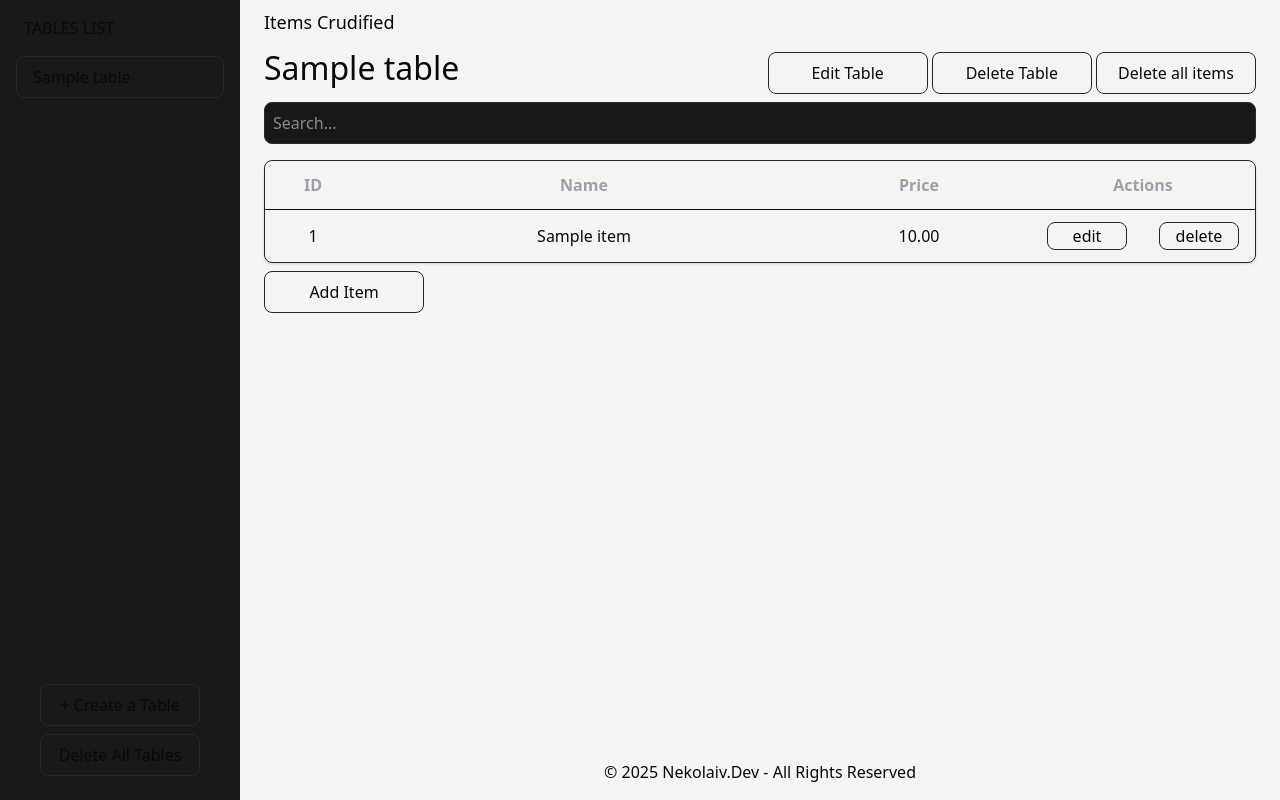
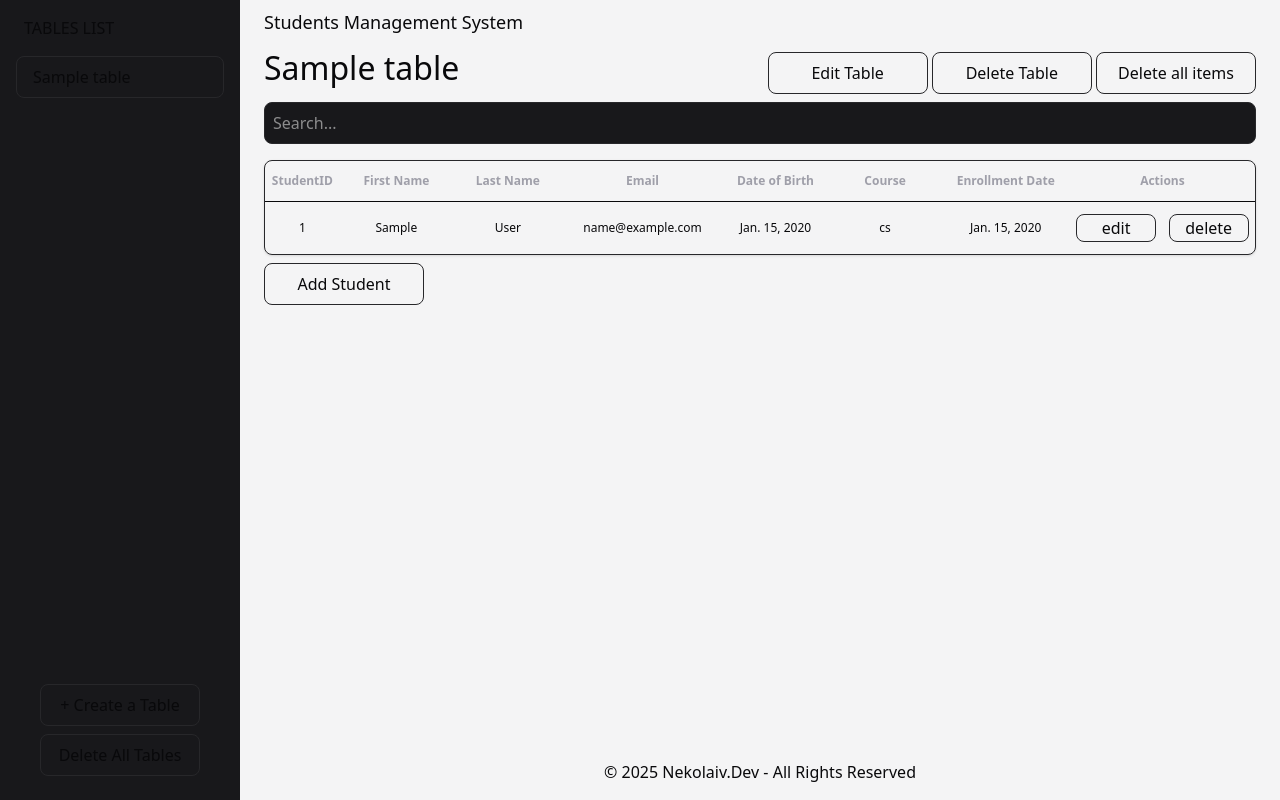
Before and after one commit to nekolaiv/student_management, a Django app: page /?table_id=1 in a window 1280 px wide. Run offline with Django 5.2, Linux system fonts and the light colour scheme; tables that the repository leaves empty hold one stand-in row (values such as "Sample post").

Commit message:
update: refactor all required changes

```diff
--- a/manager/admin.py
+++ b/manager/admin.py
@@ -1,8 +1,8 @@
 from django.contrib import admin
-from .models import Table, Item
+from .models import Table, Student
 
 # Register your models here.
 
 
 admin.site.register(Table)
-admin.site.register(Item)
+admin.site.register(Student)
--- a/manager/templates/base.html
+++ b/manager/templates/base.html
@@ -8,8 +8,6 @@
         <link rel="stylesheet" href="{% static 'css/styles.css' %}" />
         <script src="{% static 'js/tailwind.js' %}"></script>
         <script src="{% static 'js/jquery-3.7.1.min.js' %}"></script>
-        <!-- <script src="https://unpkg.com/@tailwindcss/browser@4"></script> -->
-        <!-- <script src="https://code.jquery.com/jquery-3.7.1.min.js"></script> -->
         <script>
             tailwind.config = {
                 darkMode: "class",
@@ -71,7 +69,7 @@
                     <ul class="flex items-center justify-start">
                         <li>
                             <a href="/" class="text-lg"
-                                ><h1>Items Crudified</h1></a
+                                ><h1>Students Management System</h1></a
                             >
                         </li>
                     </ul>
--- a/manager/templates/confirm_truncate.html
+++ b/manager/templates/confirm_truncate.html
@@ -10,13 +10,13 @@
     </p>
 
     <form method="post" class="mt-4 text-center">
-        {% csrf_token %} {% if object_type == "items"%}
+        {% csrf_token %} {% if object_type == "students"%}
         <button
             type="submit"
-            name="items"
+            name="students"
             class="w-40 cursor-pointer rounded-lg border border-zinc-800 bg-zinc-100 py-2 text-white hover:bg-zinc-900 dark:bg-zinc-950"
         >
-            Yes, Delete Items
+            Yes, Delete Students
         </button>
         {% else %}
         <button
--- a/manager/templates/table_view.html
+++ b/manager/templates/table_view.html
@@ -23,7 +23,7 @@
                 </button></a
             >
             <a
-                href="{% url 'truncate_items' table_id=selected_table.id %}"
+                href="{% url 'truncate_students' table_id=selected_table.id %}"
                 class="mt-2 w-fit"
                 ><button
                     class="w-40 cursor-pointer rounded-lg border border-zinc-800 p-2 text-center transition duration-300 hover:bg-zinc-900"
@@ -47,22 +47,42 @@
             <thead class="text-zinc-400">
                 <tr>
                     <th
-                        class="w-24 rounded-lg py-3 transition duration-300 hover:bg-zinc-900"
+                        class="w-24 text-xs rounded-lg py-3 transition duration-300 hover:bg-zinc-900"
                     >
-                        ID
+                        StudentID
                     </th>
                     <th
-                        class="flex-1 rounded-lg py-3 transition duration-300 hover:bg-zinc-900"
+                        class="w-56 text-xs rounded-lg py-3 transition duration-300 hover:bg-zinc-900"
                     >
-                        Name
+                        First Name
                     </th>
                     <th
-                        class="w-56 rounded-lg py-3 transition duration-300 hover:bg-zinc-900"
+                        class="w-56 text-xs rounded-lg py-3 transition duration-300 hover:bg-zinc-900"
                     >
-                        Price
+                        Last Name
                     </th>
                     <th
-                        class="w-12 rounded-lg py-3 transition duration-300 hover:bg-zinc-900"
+                        class="w-56 text-xs rounded-lg py-3 transition duration-300 hover:bg-zinc-900"
+                    >
+                        Email
+                    </th>
+                    <th
+                        class="w-56 text-xs rounded-lg py-3 transition duration-300 hover:bg-zinc-900"
+                    >
+                        Date of Birth
+                    </th>
+                    <th
+                        class="w-56 text-xs rounded-lg py-3 transition duration-300 hover:bg-zinc-900"
+                    >
+                        Course
+                    </th>
+                    <th
+                        class="w-56 text-xs rounded-lg py-3 transition duration-300 hover:bg-zinc-900"
+                    >
+                        Enrollment Date
+                    </th>
+                    <th
+                        class="w-56 text-xs rounded-lg py-3 transition duration-300 hover:bg-zinc-900"
                         colspan="2"
                     >
                         Actions
@@ -70,26 +90,46 @@
                 </tr>
             </thead>
             <tbody id="items-table">
-                {% for i in items %}
+                {% for s in students %}
                 <tr class="border-t text-center dark:border-zinc-800">
                     <td
-                        class="rounded-lg py-3 transition duration-300 hover:bg-zinc-900"
+                        class="text-xs rounded-lg py-3 transition duration-300 hover:bg-zinc-900"
                     >
-                        {{ i.id }}
+                        {{ s.student_id }}
                     </td>
                     <td
-                        class="rounded-lg py-3 transition duration-300 hover:bg-zinc-900"
+                        class="text-xs rounded-lg py-3 transition duration-300 hover:bg-zinc-900"
                     >
-                        {{ i.name }}
+                        {{ s.first_name }}
                     </td>
                     <td
-                        class="rounded-lg py-3 transition duration-300 hover:bg-zinc-900"
+                        class="text-xs rounded-lg py-3 transition duration-300 hover:bg-zinc-900"
                     >
-                        {{ i.price }}
+                        {{ s.last_name }}
+                    </td>
+                    <td
+                        class="text-xs rounded-lg py-3 transition duration-300 hover:bg-zinc-900"
+                    >
+                        {{ s.email }}
+                    </td>
+                    <td
+                        class="text-xs rounded-lg py-3 transition duration-300 hover:bg-zinc-900"
+                    >
+                        {{ s.date_of_birth }}
+                    </td>
+                    <td
+                        class="text-xs rounded-lg py-3 transition duration-300 hover:bg-zinc-900"
+                    >
+                        {{ s.course }}
+                    </td>
+                    <td
+                        class="text-xs rounded-lg py-3 transition duration-300 hover:bg-zinc-900"
+                    >
+                        {{ s.enrollment_date }}
                     </td>
                     <td class="w-28 py-3">
                         <a
-                            href="tables/{{ selected_table.id }}/items/{{ i.id }}/edit/"
+                            href="tables/{{ selected_table.id }}/students/{{ s.student_id }}/edit/"
                         >
                             <button
                                 class="w-20 cursor-pointer rounded-lg border border-zinc-800 p-px transition duration-300 hover:bg-zinc-900"
@@ -100,7 +140,7 @@
                     </td>
                     <td class="w-28 py-3">
                         <a
-                            href="tables/{{ selected_table.id }}/items/{{ i.id }}/delete/"
+                            href="tables/{{ selected_table.id }}/students/{{ s.student_id }}/delete/"
                         >
                             <button
                                 class="w-20 cursor-pointer rounded-lg border border-zinc-800 p-px transition duration-300 hover:bg-zinc-900"
@@ -112,7 +152,7 @@
                 </tr>
                 {% empty %}
                 <tr id="no-results">
-                    <td colspan="5" class="py-3 text-center text-zinc-400">
+                    <td colspan="9" class="py-3 text-center text-zinc-400">
                         No results found
                     </td>
                 </tr>
@@ -120,11 +160,11 @@
             </tbody>
         </table>
     </div>
-    <a href="tables/{{ selected_table.id }}/items/add/" class="mt-2 w-fit"
+    <a href="tables/{{ selected_table.id }}/students/add/" class="mt-2 w-fit"
         ><button
             class="w-40 cursor-pointer rounded-lg border border-zinc-800 p-2 text-center transition duration-300 hover:bg-zinc-900"
         >
-            Add Item
+            Add Student
         </button></a
     >
     {% else %}
--- a/manager/urls.py
+++ b/manager/urls.py
@@ -1,10 +1,10 @@
 from django.urls import path
 from .views import (
-    TableAndItemView, TableCreateView, ItemCreateView, ItemUpdateView, ItemDeleteView, TableDeleteView, TableUpdateView, TruncateItemsView, TruncateTablesView
+    TableAndStudentView, TableCreateView, StudentCreateView, StudentUpdateView, StudentDeleteView, TableDeleteView, TableUpdateView, TruncateStudentsView, TruncateTablesView
 )
 
 urlpatterns = [
-    path("", TableAndItemView.as_view(), name="table_view"),
+    path("", TableAndStudentView.as_view(), name="table_view"),
 
     # Table URLs
     path("tables/new/", TableCreateView.as_view(), name="table_create"),
@@ -13,17 +13,17 @@ urlpatterns = [
     path("tables/<int:pk>/table/delete/",
          TableDeleteView.as_view(), name="table_delete"),
 
-    # Item URLs (within a specific table)
-    path("tables/<int:table_id>/items/add/",
-         ItemCreateView.as_view(), name="item_create"),
-    path("tables/<int:table_id>/items/<int:pk>/edit/",
-         ItemUpdateView.as_view(), name="item_update"),
-    path("tables/<int:table_id>/items/<int:pk>/delete/",
-         ItemDeleteView.as_view(), name="item_delete"),
+    # Student URLs (within a specific table)
+    path("tables/<int:table_id>/students/add/",
+         StudentCreateView.as_view(), name="student_create"),
+    path("tables/<int:table_id>/students/<int:pk>/edit/",
+         StudentUpdateView.as_view(), name="student_update"),
+    path("tables/<int:table_id>/students/<int:pk>/delete/",
+         StudentDeleteView.as_view(), name="student_delete"),
 
     # Truncate (bulk delete) URLs
     path("tables/tables/truncate/", TruncateTablesView.as_view(),
-         name="truncate_tables"),  # Delete all tables
-    path("tables/<int:table_id>/items/truncate/", TruncateItemsView.as_view(),
-         name="truncate_items"),  # Delete all items in a table
+         name="truncate_tables"),
+    path("tables/<int:table_id>/students/truncate/", TruncateStudentsView.as_view(),
+         name="truncate_students"),
 ]
--- a/manager/views.py
+++ b/manager/views.py
@@ -1,4 +1,4 @@
-from manager.models import Table, Item
+from manager.models import Table, Student
 from django.views import View
 from django.urls import reverse
 from django.shortcuts import redirect, render
@@ -6,8 +6,8 @@ from django.http import JsonResponse
 from django.shortcuts import get_object_or_404, redirect
 from django.views.generic import CreateView, ListView, UpdateView, DeleteView
 from django.urls import reverse, reverse_lazy
-from .models import Item, Table
-from .forms import ItemForm, TableForm
+from .models import Student, Table
+from .forms import StudentForm, TableForm
 
 # Create your views here.
 
@@ -15,7 +15,7 @@ from .forms import ItemForm, TableForm
 # -------------------- TABLE VIEWS --------------------
 
 
-class TableAndItemView(ListView):
+class TableAndStudentView(ListView):
     model = Table
     template_name = "table_view.html"
     context_object_name = "tables"
@@ -29,10 +29,10 @@ class TableAndItemView(ListView):
         table_id = self.request.GET.get("table_id")
         selected_table = get_object_or_404(
             Table, id=table_id) if table_id else None
-        items = selected_table.items.all() if selected_table else None
+        students = selected_table.students.all() if selected_table else None
 
         context["selected_table"] = selected_table
-        context["items"] = items
+        context["students"] = students
         return context
 
     def get(self, request, *args, **kwargs):
@@ -41,13 +41,13 @@ class TableAndItemView(ListView):
             query = request.GET.get('q', '').strip()
 
             selected_table = get_object_or_404(Table, id=table_id)
-            items = selected_table.items.all()
+            students = selected_table.students.all()
 
             if query:
-                items = items.filter(name__icontains=query)
+                students = students.filter(name__icontains=query)
 
-            items_list = list(items.values('id', 'name', 'price'))
-            return JsonResponse({'items': items_list})
+            students_list = list(students.values('student_id', 'first_name', 'last_name', 'email', 'date_of_birth', 'course', 'enrollment_date'))
+            return JsonResponse({'students': students_list})
 
         return super().get(request, *args, **kwargs)
 
@@ -101,13 +101,50 @@ class TableDeleteView(DeleteView):
     def get_success_url(self):
         return reverse("table_view")
 
-# -------------------- ITEM VIEWS --------------------
+# -------------------- STUDENT VIEWS --------------------
 
 
-class ItemCreateView(CreateView):
-    model = Item
-    form_class = ItemForm
-    template_name = "item_form.html"
+class StudentCreateView(CreateView):
+    model = Student
+    form_class = StudentForm
+    template_name = "student_form.html"
+
+    def form_valid(self, form):
+        table_id = self.kwargs.get("table_id")
+        print("POST Data:", self.request.POST)  # Debugging
+        print("Table ID:", table_id)  # Debugging
+        if not table_id:
+            return self.form_invalid(form)  # Handle error gracefully
+
+        form.instance.table = get_object_or_404(Table, id=table_id)
+        print(f"DEBUG: Retrieved Table Instance → {form.instance.table}")
+        print("DEBUG: Table instance set on form →", form.instance.table)
+        return super().form_valid(form)
+
+    def form_invalid(self, form):
+        print("DEBUG: Form validation failed. Errors →", form.errors)  # Check for issues
+        return super().form_invalid(form)
+
+
+    def get_context_data(self, **kwargs):
+        context = super().get_context_data(**kwargs)
+        table_id = self.kwargs.get("table_id")
+        if table_id:
+            context["selected_table"] = get_object_or_404(Table, id=table_id)
+        else:
+            context["selected_table"] = None
+        context["tables"] = Table.objects.all()
+        return context
+
+
+    def get_success_url(self):
+        return reverse("table_view") + f"?table_id={self.kwargs['table_id']}"
+
+
+class StudentUpdateView(UpdateView):
+    model = Student
+    form_class = StudentForm
+    template_name = "student_form.html"
 
     def form_valid(self, form):
         form.instance.table = get_object_or_404(
@@ -125,29 +162,8 @@ class ItemCreateView(CreateView):
         return reverse("table_view") + f"?table_id={self.kwargs['table_id']}"
 
 
-class ItemUpdateView(UpdateView):
-    model = Item
-    form_class = ItemForm
-    template_name = "item_form.html"
-
-    def form_valid(self, form):
-        form.instance.table = get_object_or_404(
-            Table, id=self.kwargs["table_id"])
-        return super().form_valid(form)
-
-    def get_context_data(self, **kwargs):
-        context = super().get_context_data(**kwargs)
-        context["tables"] = Table.objects.all()
-        context["selected_table"] = get_object_or_404(
-            Table, id=self.kwargs["table_id"])
-        return context
-
-    def get_success_url(self):
-        return reverse("table_view") + f"?table_id={self.kwargs['table_id']}"
-
-
-class ItemDeleteView(DeleteView):
-    model = Item
+class StudentDeleteView(DeleteView):
+    model = Student
     template_name = "confirm_delete.html"
 
     def get_context_data(self, **kwargs):
@@ -188,16 +204,16 @@ class TruncateTablesView(View):
         return redirect(self.success_url)
 
 
-class TruncateItemsView(View):
+class TruncateStudentsView(View):
     template_name = "confirm_truncate.html"
 
     def get(self, request, *args, **kwargs):
         table_id = self.kwargs["table_id"]
         table = get_object_or_404(Table, id=table_id)
         context = {
-            "object_type": "items",
+            "object_type": "students",
             "table": table,
-            "items": table.items.all()
+            "students": table.students.all()
         }
         return render(request, self.template_name, context)
 
@@ -208,8 +224,8 @@ class TruncateItemsView(View):
         if "cancel" in request.POST:
             return redirect(reverse("table_view") + f"?table_id={table_id}")
 
-        if "items" in request.POST:
-            table.items.all().delete()
+        if "students" in request.POST:
+            table.students.all().delete()
             return redirect(reverse("table_view") + f"?table_id={table_id}")
 
         return redirect(reverse("table_view") + f"?table_id={table_id}")
```
Also changed, not shown: manager/forms.py (+27 -8 lines), manager/models.py (+15 -4 lines), manager/templates/item_form.html (deleted, +0 -50 lines), manager/templates/student_form.html (added, +91 -0 lines).
